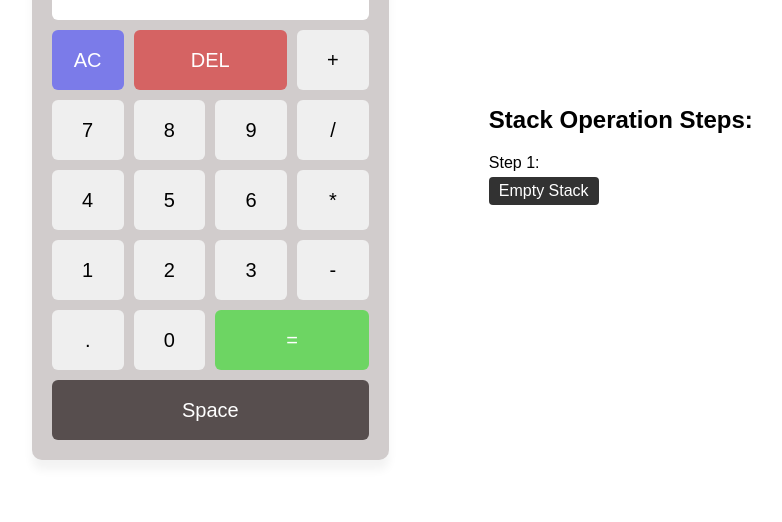
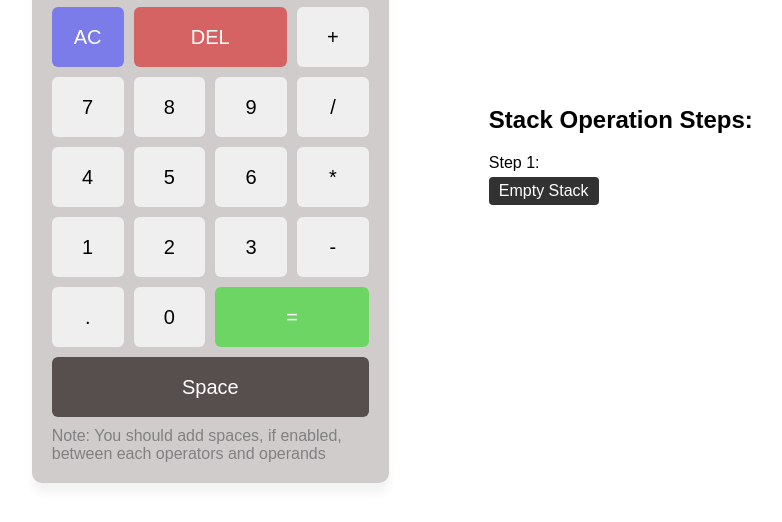
Before and after one commit to hanafa01/ipp-calculator, a plain HTML site: page index.html in a window 1280 px wide. Shown: the part 242-764 px from the top of the page, without its empty margins (195-977 px from the left). Drawn offline with Linux system fonts and the light colour scheme.

Commit message:
small note

```diff
--- a/index.html
+++ b/index.html
@@ -70,6 +70,7 @@
           <button class="span-four space" id="space" value="space">
             Space
           </button>
+          <p style="color: gray;" class="span-four">Note: You should add spaces, if enabled, between each operators and operands</p>
         </div>
       </div>
       <div class="stack" id="stack">
--- a/styles.css
+++ b/styles.css
@@ -114,7 +114,7 @@ ul {
     grid-column: span 2;
 }
 
-.buttons button.span-four {
+.buttons .span-four {
     grid-column: span 4;
 }
 
```
